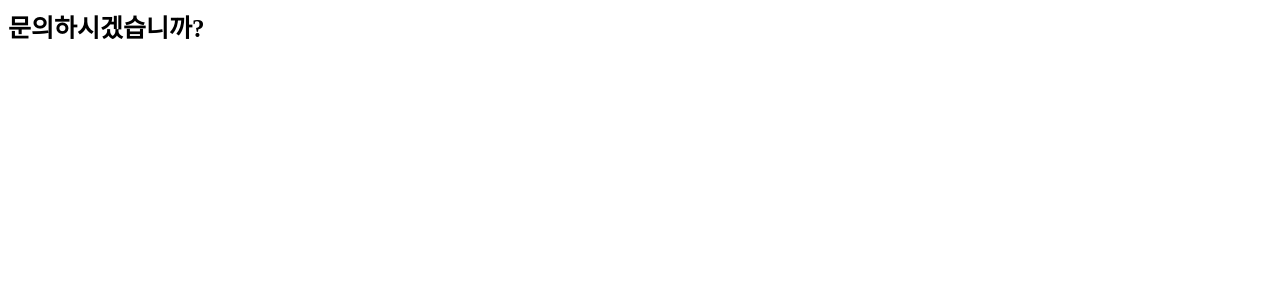
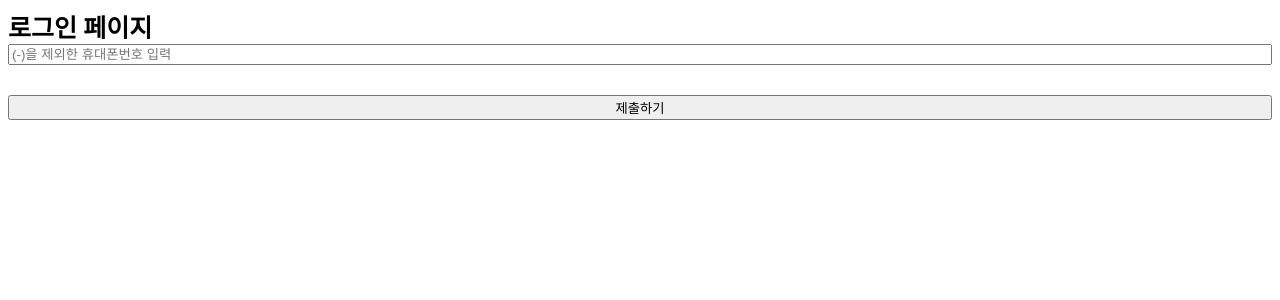
Before and after one commit to eovhdnjawm1/factoryunicorn, a React (Create React App) app: page / in a window 1280 px wide. Shown: the top 300 px of the page. Built offline with nearby package versions, Linux system fonts and the light colour scheme.

Commit message:
feat 고객 휴대폰 번호 업데이트

```diff
--- a/package.json
+++ b/package.json
@@ -8,7 +8,10 @@
     "@testing-library/user-event": "^13.5.0",
     "react": "^18.2.0",
     "react-dom": "^18.2.0",
+    "react-hook-form": "^7.33.1",
+    "react-redux": "^8.0.2",
     "react-scripts": "5.0.1",
+    "redux": "^4.2.0",
     "styled-components": "^5.3.5",
     "web-vitals": "^2.1.4"
   },
--- a/src/App.js
+++ b/src/App.js
@@ -1,3 +1,5 @@
+import { useEffect } from 'react';
+import { useForm } from 'react-hook-form';
 import styled from 'styled-components';
 
 const Title = styled.div`
@@ -5,11 +7,36 @@ const Title = styled.div`
   font-weight: bold;
 `
 
+const PhoneForm = styled.form`
+  display: flex;
+  flex-direction: column;
+  row-gap: 15px;
+`
+
+
 
 function App() {
+
+  const { register, handleSubmit, formState:{errors}} = useForm();
+  const onVaild = (data) => {
+    console.log(data.phoneNumber);
+    // 번호를 받아왔으니 그거를 POST 해야한다.
+  }
   return (
     <div className="App">
-      <Title>문의하시겠습니까?</Title>
+      <Title>로그인 페이지</Title>
+      <PhoneForm onSubmit={handleSubmit(onVaild)}>
+      <input placeholder='(-)을 제외한 휴대폰번호 입력' name="phoneNumber"
+      {...register("phoneNumber", {
+        required: "(-)를 제외한 휴대폰번호를 입력해주세요", pattern: {
+          value: /^(\d{2,3})(\d{3,4})(\d{4})$/,
+          message: "올바른 휴대폰 번호를 입력해주세요",
+        },
+      })}></input>
+      <span>{errors.phoneNumber?.message} </span>
+
+      <button>제출하기</button>
+      </PhoneForm>
     </div>
   );
 }
--- a/src/index.js
+++ b/src/index.js
@@ -1,6 +1,10 @@
 import React from 'react';
 import ReactDOM from 'react-dom/client';
 import App from './App';
+
+
+const BASE_URL = "https://asia-northeast3-fu-webapp.cloudfunctions.net/api/codingTest"
+
 
 const root = ReactDOM.createRoot(document.getElementById('root'));
 root.render(
```
Also changed, not shown: 1 other file (tests, documents, lock files or other folders).
